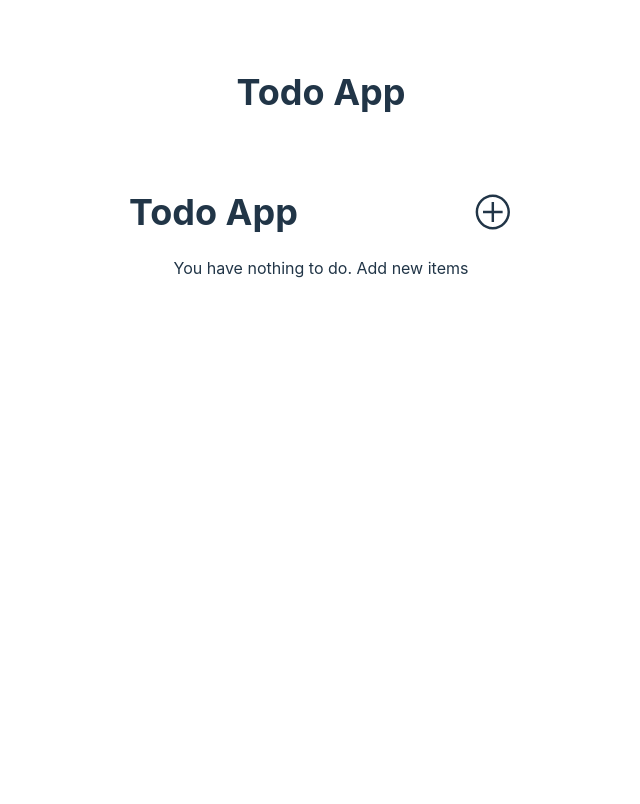
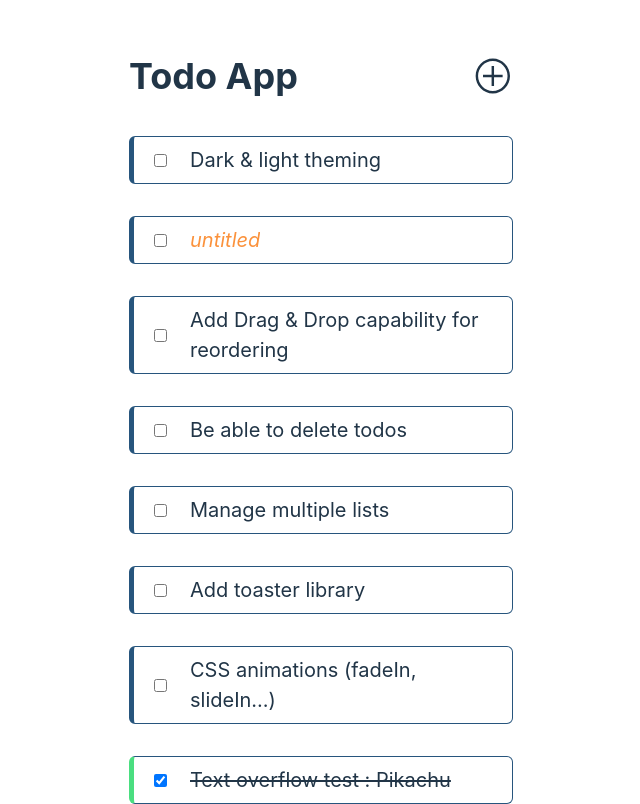
Before and after one commit to Kinbou/todolist-webFactory, a React (Vite) app: page /todo/1 in a window 1280 px wide. Shown: the whole page, without its empty margins (319-959 px from the left). Built offline with nearby package versions, Linux system fonts and the light colour scheme.

Commit message:
feat: :wrench: Add gh-pages config

```diff
--- a/package.json
+++ b/package.json
@@ -6,6 +6,7 @@
   "scripts": {
     "dev": "vite --host",
     "build": "tsc && vite build",
+    "deploy": "gh-pages -d dist",
     "lint": "eslint . --ext ts,tsx --report-unused-disable-directives --max-warnings 0",
     "lint:staged": "eslint --ext ts,tsx --report-unused-disable-directives --max-warnings 0",
     "format": "eslint --fix src/**/*.tsx",
@@ -44,6 +45,7 @@
     "eslint-plugin-react": "^7.33.2",
     "eslint-plugin-react-hooks": "^4.6.0",
     "eslint-plugin-react-refresh": "^0.4.3",
+    "gh-pages": "^6.0.0",
     "husky": "^8.0.3",
     "jsdom": "^22.1.0",
     "prettier": "^3.0.3",
@@ -51,5 +53,6 @@
     "unocss": "^0.55.7",
     "vite": "^4.4.5",
     "vitest": "^0.34.4"
-  }
+  },
+  "packageManager": "yarn@1.22.10"
 }
--- a/src/App/App.tsx
+++ b/src/App/App.tsx
@@ -1,12 +1,12 @@
+import TodoProvider from '@/contexts/todo-context'
 import { AppRoutes } from './AppRoutes'
 
 function App() {
   return (
     <div className="flex flex-col h-100% center items-center">
-      <h1 id="app-title" className="mt-2em text-4xl">
-        Todo App
-      </h1>
-      <AppRoutes />
+      <TodoProvider>
+        <AppRoutes />
+      </TodoProvider>
     </div>
   )
 }
--- a/vite.config.ts
+++ b/vite.config.ts
@@ -4,6 +4,7 @@
 
 // https://vitejs.dev/config/
 export default defineConfig({
+  base: '/todolist-webFactory/',
   plugins: [react(), UnoCSS()],
   resolve: {
     alias: {
```
Also changed, not shown: 1 other file (tests, documents, lock files or other folders).
